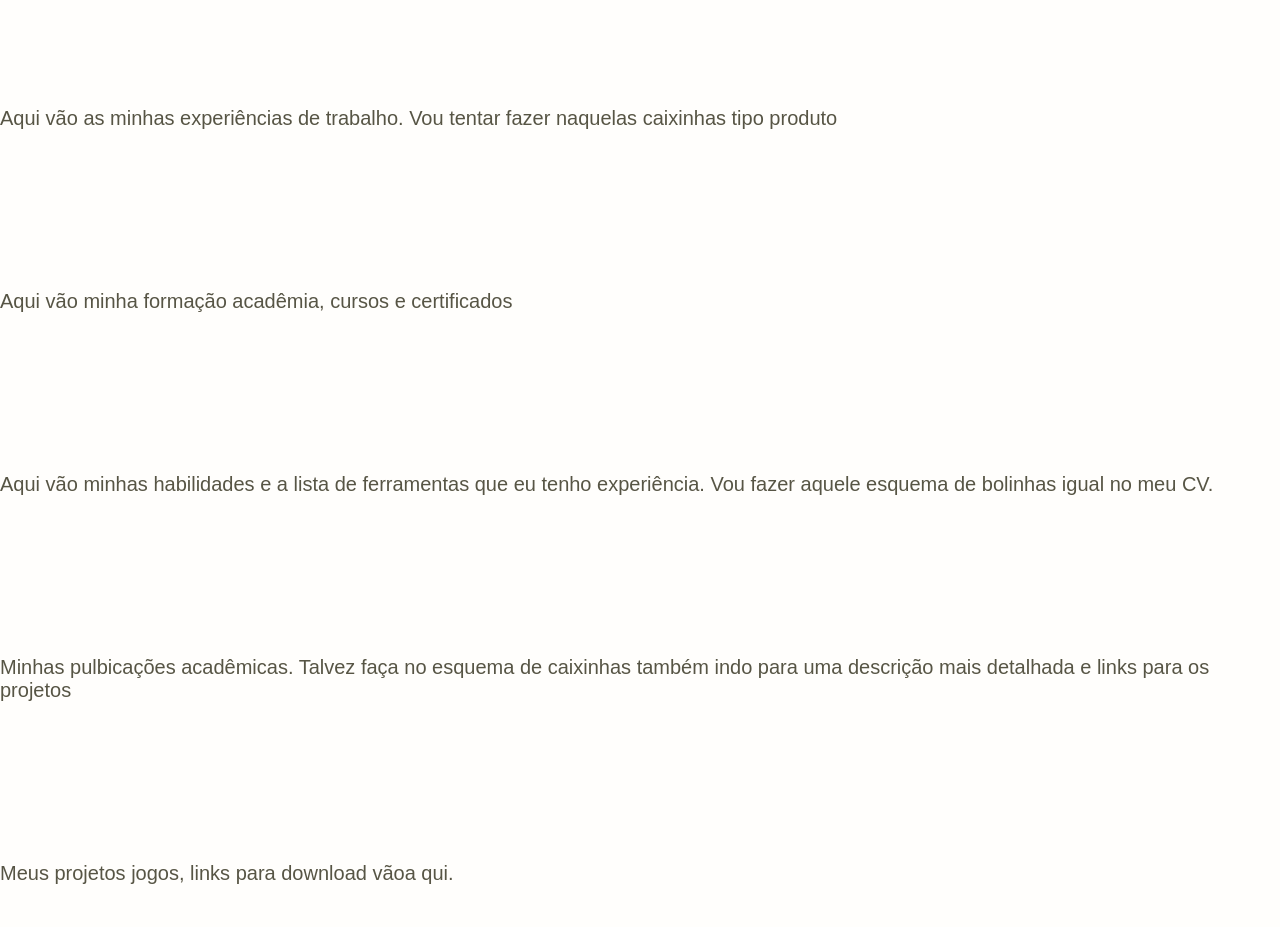
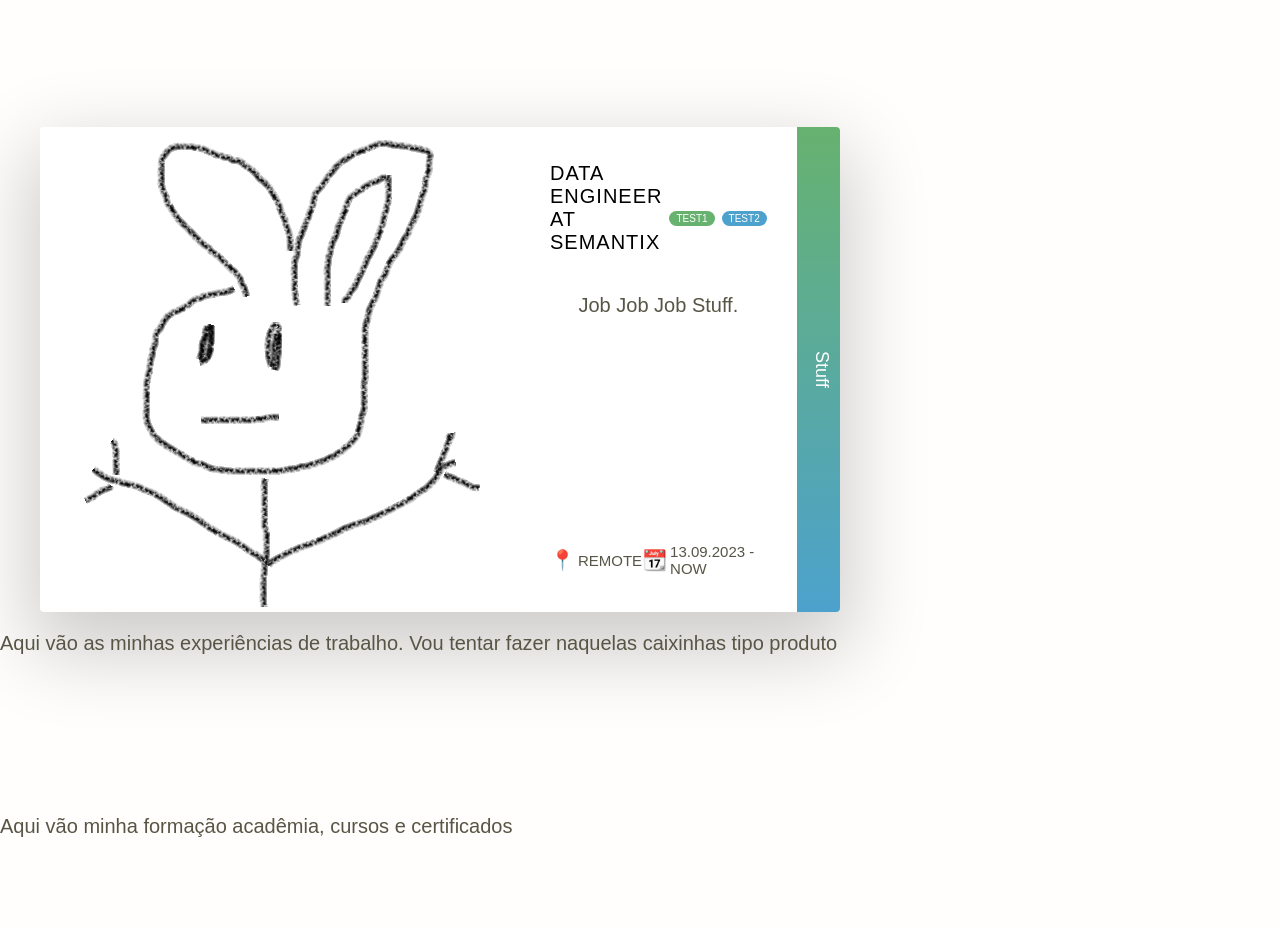
Before and after one commit to FMoller/FMoeller.github.io, a plain HTML site: page index.html in a window 1280 px wide. Shown: the part 1460-2387 px from the top of the page. Drawn offline with nearby package versions, Linux system fonts and the light colour scheme.

Commit message:
Job Card Example Added

```diff
--- a/index.html
+++ b/index.html
@@ -46,6 +46,30 @@
 		</section>
 
 		<section class="sec-job-experience js--sec-job-experience", id="job-experience">
+			<figure class="JbDtEng">
+
+            <div class="JbDtEng__hero">
+                <img src="res/images/avatar.png" alt="dataEngineer" class="dataEngineer__img">
+            </div>
+            <div class="JbDtEng__content">
+                <div class="JbDtEng__title">
+                    <h1 class="JbDtEng__heading">Data Engineer At Semantix</h1>
+                    <div class="JbDtEng__tag JbDtEng__tag--1">Test1</div>
+                    <div class="JbDtEng__tag JbDtEng__tag--2">Test2</div>
+                </div>
+                <p class="JbDtEng_des">Job Job Job Stuff.</p>
+                <div class="JbDtEng_details">
+                    <p class="JbDtEng__detail"><span class="emoji">📍</span>Remote</p>
+                    <p class="JbDtEng__detail"><span class="emoji">📆</span>13.09.2023 - Now</p>
+
+                </div>
+            </div>
+            <div class="JbDtEng__price">
+                Stuff
+            </div>
+        </figure>
+
+
 			Aqui vão as minhas experiências de trabalho. Vou tentar fazer naquelas caixinhas tipo produto
 		</section>
 		<section class="education">
--- a/res/css/style.css
+++ b/res/css/style.css
@@ -552,6 +552,86 @@ footer p{
 
 }
 
+
+
+.JbDtEng{
+    max-width: 800px;
+    border-radius: 4px;
+    overflow: hidden;
+    box-shadow: 0 30px 80px 10px rgba(0,0,0,.2);
+    display: flex;
+    align-items: stretch;
+}
+
+.JbDtEng__hero{
+    flex: 0 0 45%;
+
+}
+
+.JbDtEng__img{
+    width: 100%;
+    display: block;
+}
+
+.JbDtEng__content{
+    flex: 1;
+    background: white;
+    padding: 35px 30px;
+    display: flex;
+    flex-direction: column;
+    align-items: center;
+    justify-content: center;
+}
+
+.JbDtEng__title{
+    display: flex;
+    align-items: center;
+    margin-bottom: 20px;
+}
+
+.JbDtEng__heading{
+	color: #000000;
+    font-size: 20px;
+    margin-right: auto;
+}
+
+.JbDtEng__tag{
+    font-size: 10px;
+    text-transform: uppercase;
+    color: white;
+    padding: 2px 7px;
+    border-radius: 100px;
+    margin-left: 7px;
+}
+
+.JbDtEng__tag--1{background-color: #67b26f;}
+.JbDtEng__tag--2{background-color: #4ca2cd}
+.JbDtEng_details{
+    display: flex;
+    margin-top: auto;
+}
+
+.JbDtEng__detail{
+    font-size: 15px;
+    text-transform: uppercase;
+    margin-right: 20;
+    display: flex;
+    align-items: center;
+}
+.emoji{
+    font-size: 20px;
+    margin-right: 3px;
+}
+.JbDtEng__price{
+    flex: 0 0 50px;
+    background: linear-gradient(#67b26f,#4ca2cd);
+    writing-mode: vertical-rl;
+    color: white;
+    font-size: 18px;
+    display: flex;
+    align-items: center;
+    justify-content: center;
+}
 /*--------------------------------------------*/
 /*Animations*/
 /*--------------------------------------------*/
```
